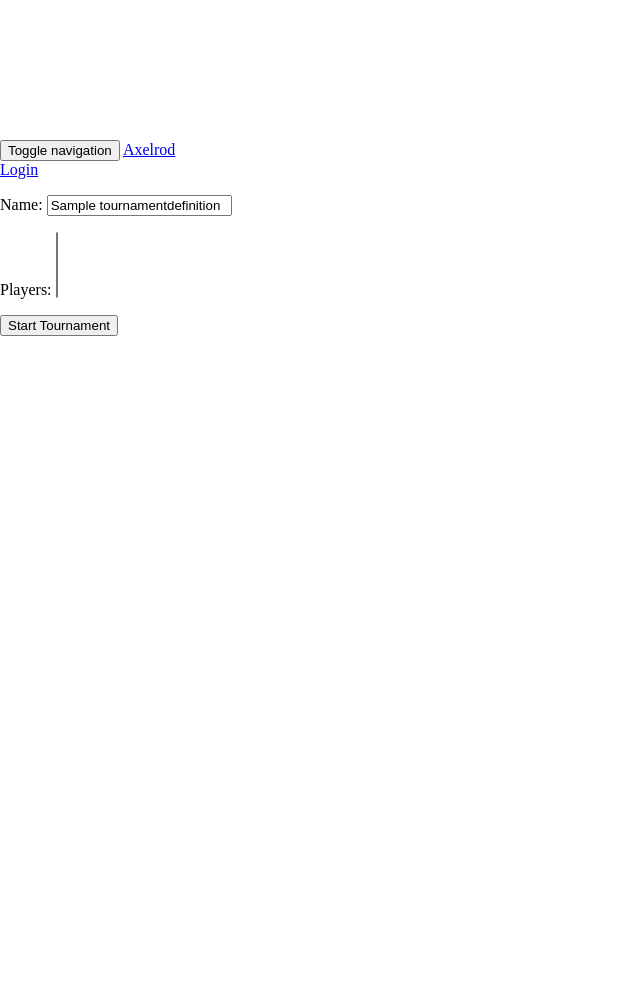
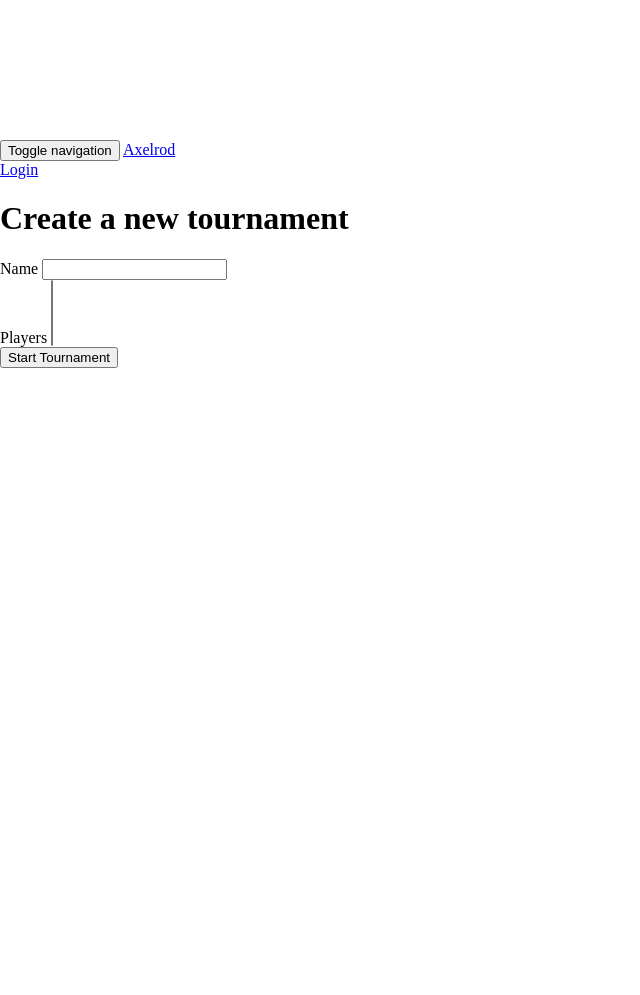
Before and after one commit to meatballs/DjAxelrod, a Django app: page /tournament/1/ in a window 1280 px wide. Shown: the whole page, without its empty margins (0-640 px from the left). After the commit the page ends 368 px from the top, so only its background shows below. Run offline with Django 3.2, Linux system fonts and the light colour scheme; tables that the repository leaves empty hold one stand-in row (values such as "Sample post"); style sheets or scripts are compiled from the project's sources; parts of the project's set-up code (start-up, migrations or seed data) failed here and were passed over; some libraries are stand-ins or nearby versions.

Commit message:
Styling up the form

```diff
--- a/core/templates/base.html
+++ b/core/templates/base.html
@@ -39,11 +39,10 @@
       </div>
     </nav>
 
-    <div class="container">
     {% block content %}{% endblock %}
-    </div> <!-- /container -->        <script src="//ajax.googleapis.com/ajax/libs/jquery/1.11.2/jquery.min.js"></script>
-        <script>window.jQuery || document.write('<script src="{% static "js/vendor/jquery-1.11.2.min.js" %}"><\/script>')</script>
+    <script src="//ajax.googleapis.com/ajax/libs/jquery/1.11.2/jquery.min.js"></script>
+    <script>window.jQuery || document.write('<script src="{% static "js/vendor/jquery-1.11.2.min.js" %}"><\/script>')</script>
 
-        <script src="{% static "scripts.js" %}"></script>
+    <script src="{% static "scripts.js" %}"></script>
     </body>
 </html>
--- a/core/templates/core/home.html
+++ b/core/templates/core/home.html
@@ -1,5 +1,7 @@
 {% extends "base.html" %}
 {% block content %}
+	<div class="container">
+
 		<!-- Main jumbotron for a primary marketing message or call to action -->
 		<div class="jumbotron">
 		  <div class="container">
@@ -9,4 +11,6 @@
 		  </div>
 		</div>
 
+	</div>
+
 {% endblock %}
--- a/core/templates/core/tournament_detail.html
+++ b/core/templates/core/tournament_detail.html
@@ -1,5 +1,7 @@
 {% extends "base.html" %}
 {% block content %}
+<div class="container">
+
 	<table>
 	<tr><td>name</td><td>{{ object.tournament_definition.name }}</td></tr>
 	<tr><td>players</td><td>{{ object.tournament_definition.players }}</td></tr>
@@ -9,4 +11,5 @@
 	</table>
 
 	<a href="{% url 'core_tournament_update' object.tournament_definition.id %}">Edit Tournament</a>
+</div>
 {% endblock %}
--- a/core/templates/core/tournament_form.html
+++ b/core/templates/core/tournament_form.html
@@ -1,10 +1,24 @@
 {% extends "base.html" %}
 {% block content %}
+<div class="container">
 
-<form action="" method="post">
-    {% csrf_token %}
-    {{ form.as_p }}
-    <input type="submit" name="submit" value="Start Tournament" />
-</form>
+	<h1>Create a new tournament</h1>
+	<form action="" method="post">
+		{% csrf_token %}
+		<div class="form-group">
+			<label for="tournament_name">Name</label>
+			<input type="text" class="form-control" id="tournament_name">
+		</div>
+		<div class="form-group">
+			<label for="tournament_players">Players</label>
+			<select multiple class="form-control">
+				{% for choice in form.players.field.choices %}
+				<option value="{{ choice.0 }}">{{ choice.1 }}</option>
+				{% endfor %}
+			</select>
+		</div>
+		<button type="submit" class="btn btn-default">Start Tournament</button>
+	</form>
 
+</div>
 {% endblock %}
--- a/static-dev/js/main.js
+++ b/static-dev/js/main.js
@@ -1,5 +1,5 @@
 (function() {
 	$(document).ready(function() {
-		$('.multiselect').multiselect();
+		$('select[multiple]').multiselect();
 	});
 })();
--- a/static-dev/scss/_base.scss
+++ b/static-dev/scss/_base.scss
@@ -1,17 +1,12 @@
 html, body {
     padding-top: 70px;
-    margin: 0px;
+    margin: 0;
     width: 100%;
     height: 100%;
 
 }
 
-.container{
+#vis {
     width: 100%;
     height: 100%;
 }
-
-#vis{
-    width: 100%;
-    height: 100%;
-}
```
Also changed, not shown: core/templates/core/tournament_list.html (+7 -5 lines). Lines whose indentation alone changed are shown as unchanged.
